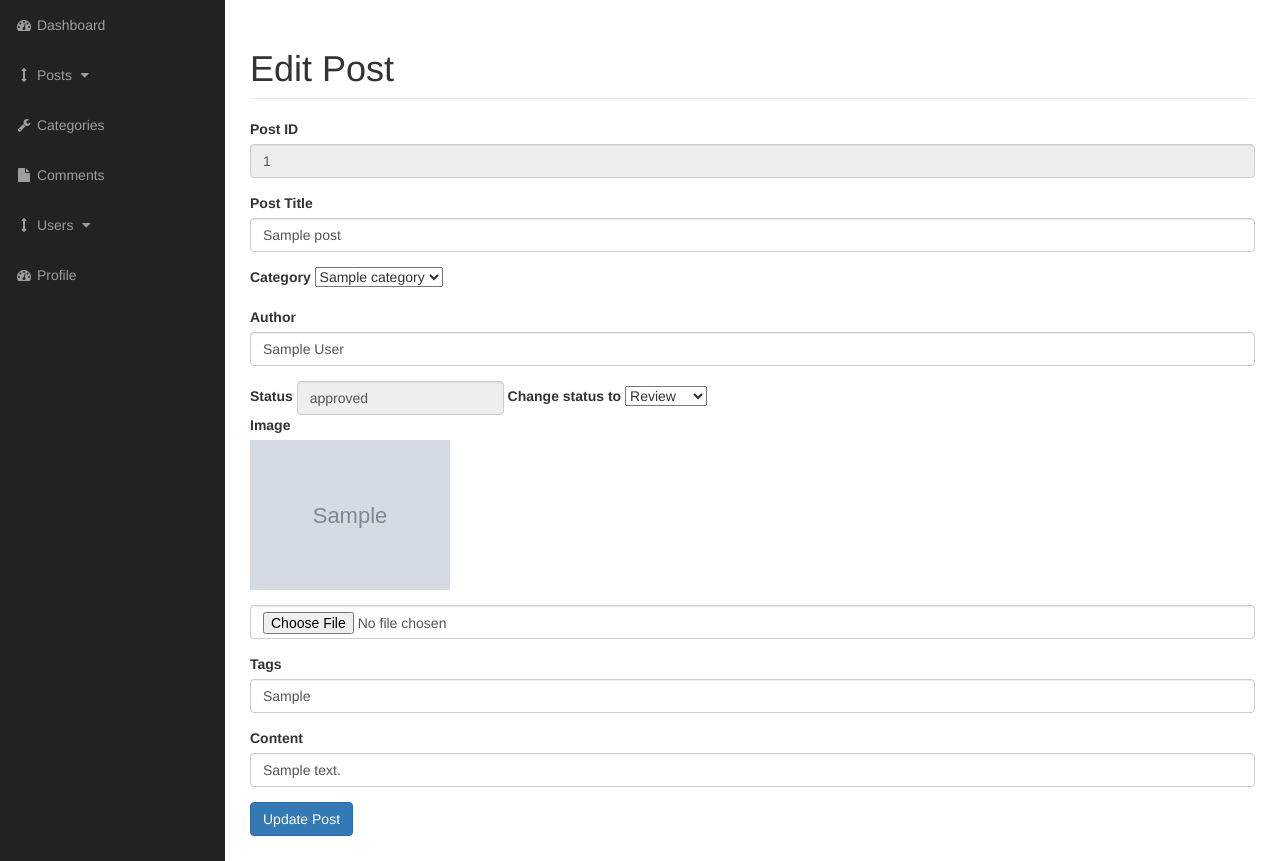
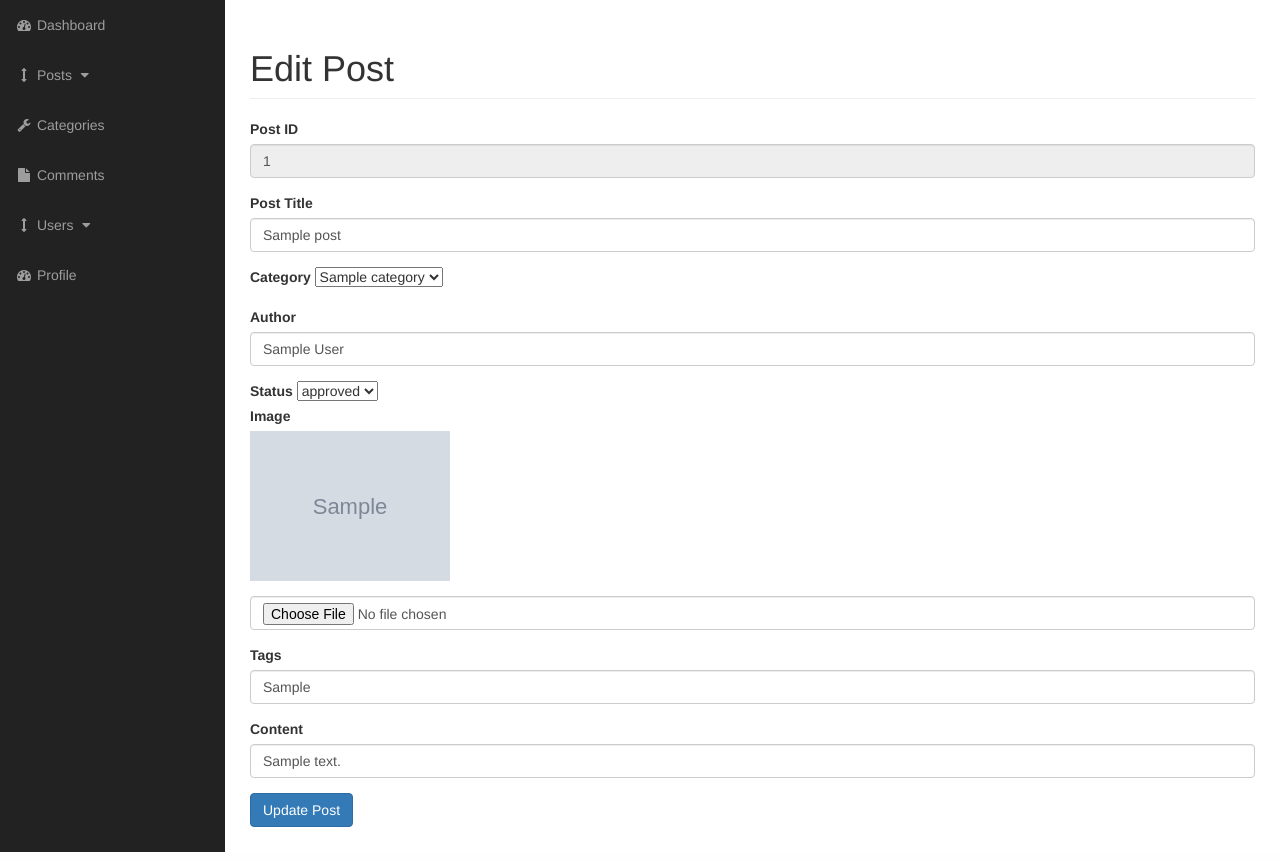
Before and after one commit to ashwinpaulallen/cms_project, a PHP site: page /admin/posts.php?s=edit_post&id=1 in a window 1280 px wide. Shown: the part 51-912 px from the top of the page. Run offline with PHP 8.4, Linux system fonts and the light colour scheme; tables that the repository leaves empty or names only in its code hold one stand-in row (values such as "Sample post"); grey boxes marked "Sample" are stand-in pictures.

Commit message:
fix select tag in edit post

```diff
--- a/admin/includes/editPost.php
+++ b/admin/includes/editPost.php
@@ -41,12 +41,19 @@ if(isset($_GET['id'])) {
     </div>
     <div class="form-inline">
         <label for="status">Status</label>
-        <input type="text" class="form-control" value="<?php echo $row['post_status'] ?>" readonly>
-        <label for="new status"> Change status to</label>
         <select name="status" class="custom-select" id="inputGroupSelect01">
-          <option value="in review">Review</option>
-          <option value="approved">Approved</option>
-          <option value="rejected">Rejected</option>
+          <option value="<?php echo $row['post_status'] ?>"><?php echo $row['post_status'] ?></option>
+          <?php
+          if ($row['post_status'] == 'approved')  {
+                   echo "<option value='rejected'>Reject</option>";
+           } else if ($row['post_status'] == 'rejected'){
+                echo "<option value='approved'>Approve</option>";
+
+           } else {
+                echo "<option value='rejected'>Reject</option>";
+                echo "<option value='approved'>Approve</option>";
+          }
+            ?>
         </select>
 
     </div>
```
